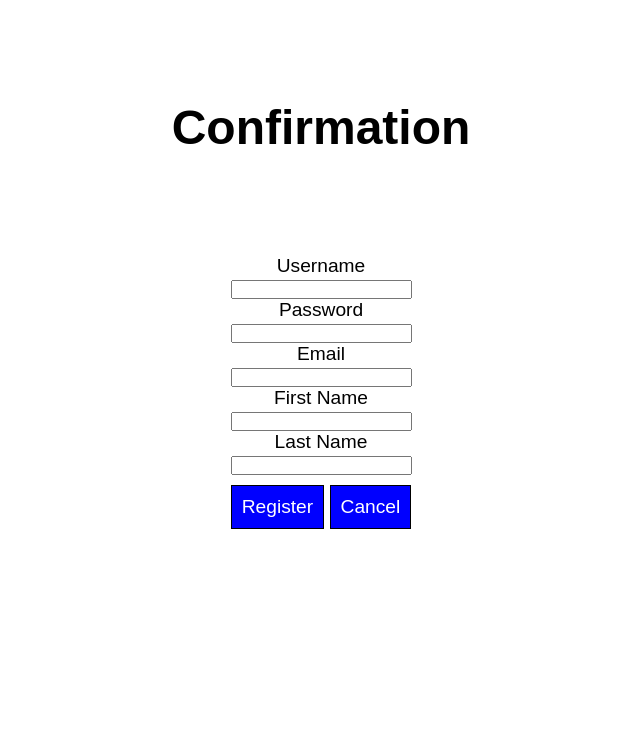
After one commit to dovjay/cimol-project, a Node server app: template views/pages/register_confirmation.ejs in a window 1280 px wide. The commit adds this page. Shown: the top 749 px of the page, without its empty margins (319-959 px from the left). Run offline with Node 20, Linux system fonts and the light colour scheme; the template is opened without the code that fills it, so the values that code supplies are empty; some libraries are stand-ins or nearby versions.

Commit message:
add some feature

```diff
--- /dev/null
+++ b/views/pages/register_confirmation.ejs
@@ -0,0 +1,29 @@
+<!DOCTYPE html>
+<html lang="en">
+<head>
+  <meta charset="UTF-8">
+  <meta name="viewport" content="width=device-width, initial-scale=1.0">
+  <meta http-equiv="X-UA-Compatible" content="ie=edge">
+  <title>Sign Up to CiMol Project</title>
+  <link rel="stylesheet" type="text/css" href="/css/main.css">
+</head>
+<body>
+  <section>
+    <h1>Confirmation</h1>
+    <form action="/user/add" method="POST">
+      <label for="username">Username</label><br>
+      <input type="text" name="username"><br>
+      <label for="password">Password</label><br>
+      <input type="password" name="password"><br>
+      <label for="email">Email</label><br>
+      <input type="email" name="email"><br>
+      <label for="">First Name</label><br>
+      <input type="text" name="firstname"><br>
+      <label for="">Last Name</label><br>
+      <input type="text" name="lastname"><br>
+      <button>Register</button>
+      <button>Cancel</button>
+    </form>
+  </section>
+</body>
+</html>
--- a/views/pages/user_confirmation.ejs
+++ b/views/pages/user_confirmation.ejs
@@ -44,7 +44,7 @@
                 <%}%>
     </table>
 
-    <a href="order/cancel" onclick="return confirm('are you sure want to cancel this order?')">cancel</a>
+    <a href="/order/cancel" onclick="return confirm('are you sure want to cancel this order?')">cancel</a>
 
     <form action="<%= `https://formspree.io/${email}` %>" method="POST">
         <input type="text" name="THANKS" style="display: none" value="thank you for using our Services, your order has been received. Please wait until one of our Washer clean your car.">
```
Also changed, not shown: views/pages/order_list_user.ejs (+12 -2 lines).
